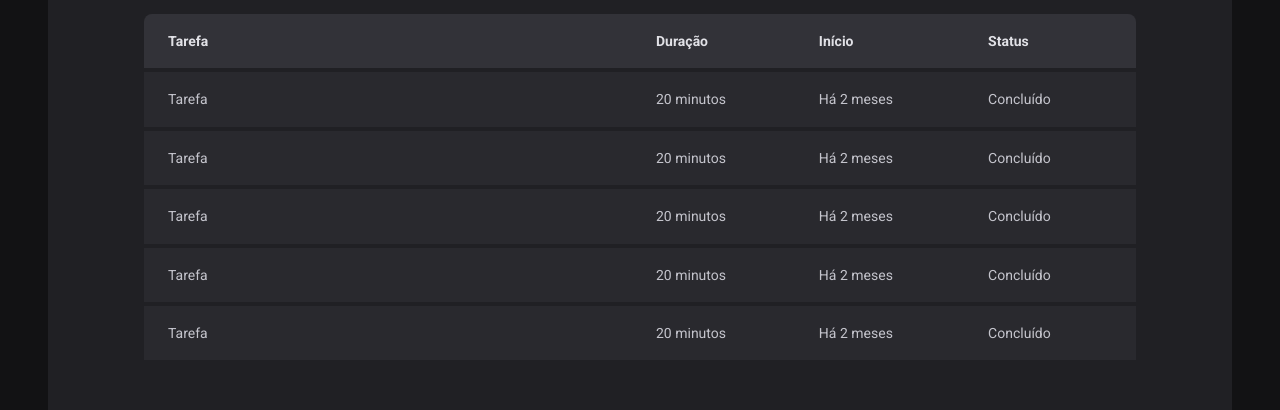
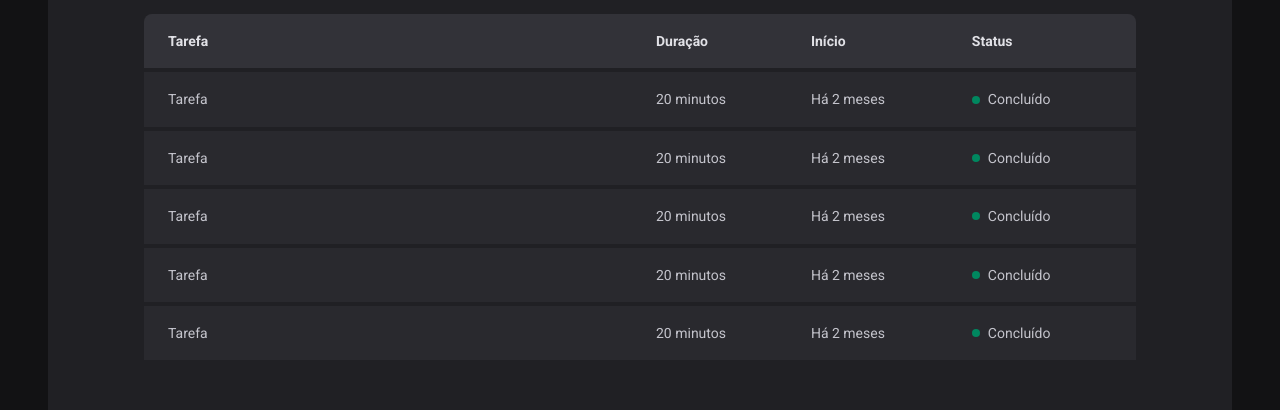
Before and after one commit to ThiLourenco/ignite-timer, a React (Vite) app: page /history in a window 1280 px wide. Shown: the part 270-680 px from the top of the page. Built offline with nearby package versions, Linux system fonts and the light colour scheme.

Commit message:
feat(pages and routes): adding component status

```diff
--- a/src/pages/History/index.tsx
+++ b/src/pages/History/index.tsx
@@ -1,4 +1,4 @@
-import { HistoryContainer, HistoryList } from './styles'
+import { HistoryContainer, HistoryList, Status } from './styles'
 
 export function History() {
   return (
@@ -20,7 +20,9 @@ export function History() {
               <td>Tarefa</td>
               <td>20 minutos</td>
               <td>Há 2 meses</td>
-              <td>Concluído</td>
+              <td>
+                <Status statusColor="green">Concluído</Status>
+              </td>
             </tr>
           </tbody>
           <tbody>
@@ -28,7 +30,9 @@ export function History() {
               <td>Tarefa</td>
               <td>20 minutos</td>
               <td>Há 2 meses</td>
-              <td>Concluído</td>
+              <td>
+                <Status statusColor="green">Concluído</Status>
+              </td>
             </tr>
           </tbody>
           <tbody>
@@ -36,7 +40,9 @@ export function History() {
               <td>Tarefa</td>
               <td>20 minutos</td>
               <td>Há 2 meses</td>
-              <td>Concluído</td>
+              <td>
+                <Status statusColor="green">Concluído</Status>
+              </td>
             </tr>
           </tbody>
           <tbody>
@@ -44,7 +50,9 @@ export function History() {
               <td>Tarefa</td>
               <td>20 minutos</td>
               <td>Há 2 meses</td>
-              <td>Concluído</td>
+              <td>
+                <Status statusColor="green">Concluído</Status>
+              </td>
             </tr>
           </tbody>
           <tbody>
@@ -52,7 +60,9 @@ export function History() {
               <td>Tarefa</td>
               <td>20 minutos</td>
               <td>Há 2 meses</td>
-              <td>Concluído</td>
+              <td>
+                <Status statusColor="green">Concluído</Status>
+              </td>
             </tr>
           </tbody>
         </table>
--- a/src/pages/History/styles.ts
+++ b/src/pages/History/styles.ts
@@ -60,3 +60,27 @@ export const HistoryList = styled.div`
     }
   }
 `
+
+const STATUS_COLORS = {
+  yellow: 'yellow-500',
+  green: 'green-500',
+  red: 'red-500',
+} as const
+
+interface StatusProps {
+  statusColor: keyof typeof STATUS_COLORS
+}
+
+export const Status = styled.span<StatusProps>`
+  display: flex;
+  align-items: center;
+  gap: 0.5rem;
+
+  &::before {
+    content: '';
+    width: 0.5rem;
+    height: 0.5rem;
+    border-radius: 50%;
+    background: ${(props) => props.theme[STATUS_COLORS[props.statusColor]]};
+  }
+`
```
